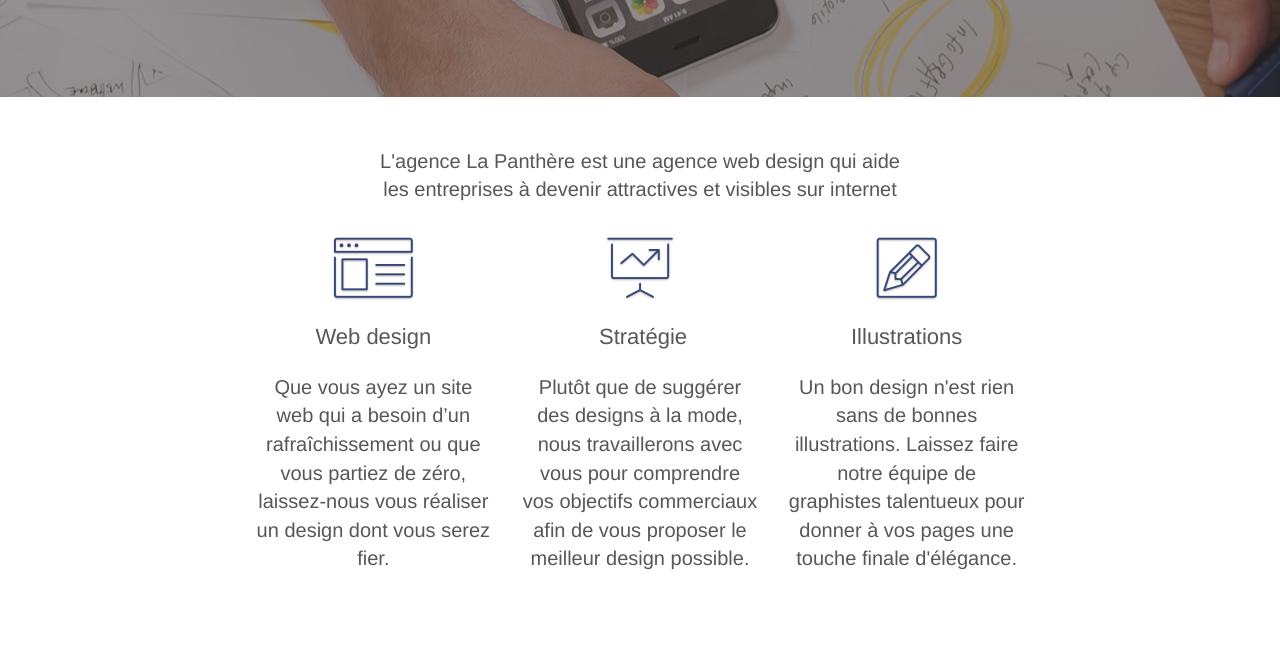
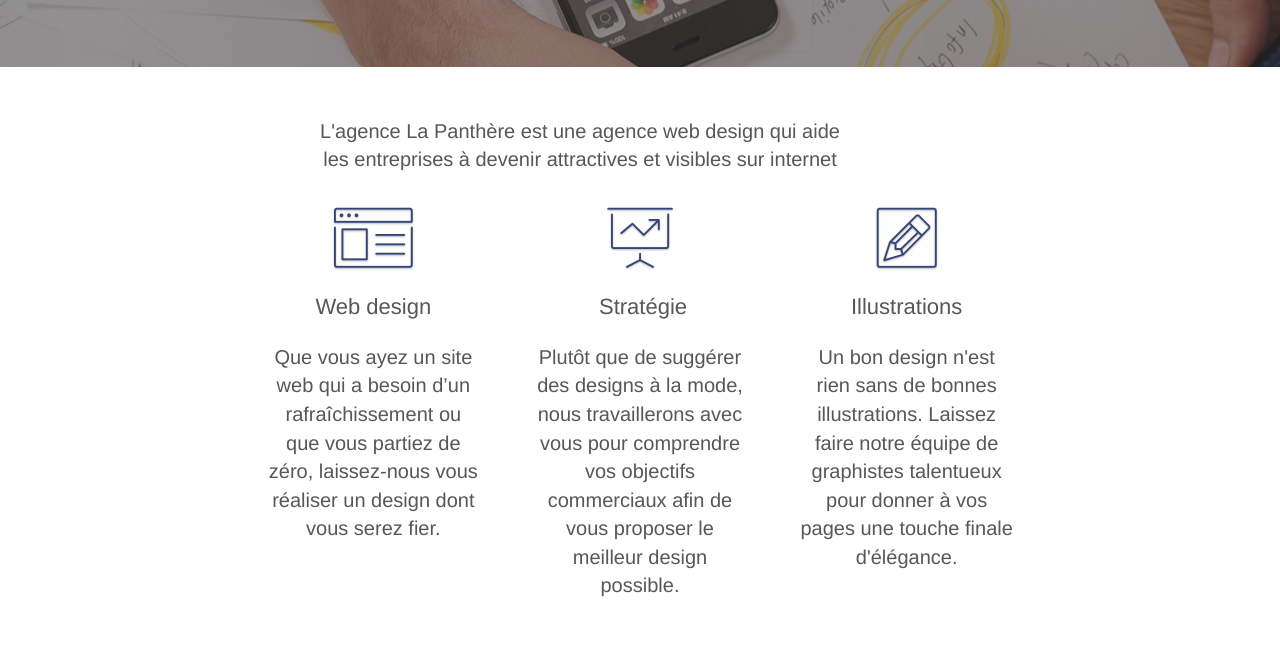
Before and after one commit to Lamouett3/P4_La_Panthere, a plain HTML site: page index.html in a window 1280 px wide. Shown: the part 433-1093 px from the top of the page. Drawn offline with Linux system fonts and the light colour scheme.

Commit message:
text page 2

```diff
--- a/style.css
+++ b/style.css
@@ -33,6 +33,8 @@ footer p {
                 /* PAGE 2  */
 .text-center {
     text-align: center;
+    width: 90%;
+    margin: auto;
 }
 
 .contact-box {
@@ -676,7 +678,7 @@ a {
 }
 
 .container {
-    max-width: 1000px;
+    max-width: 100%;
 }
 
 .hero-bloc-text {
```
